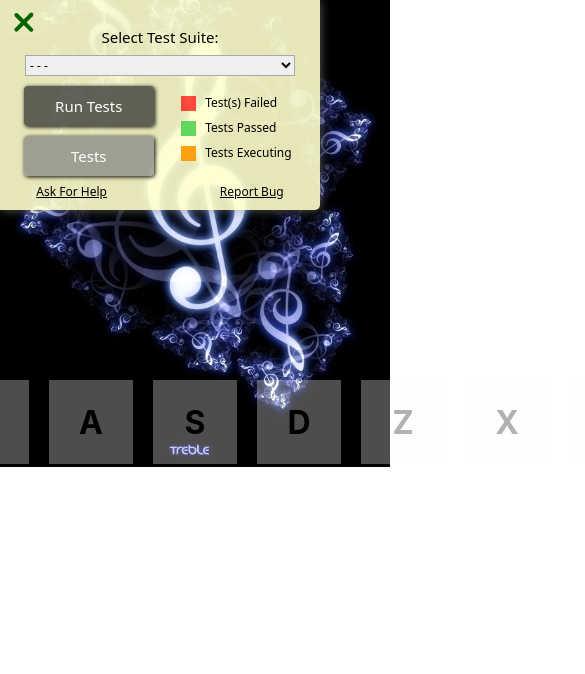
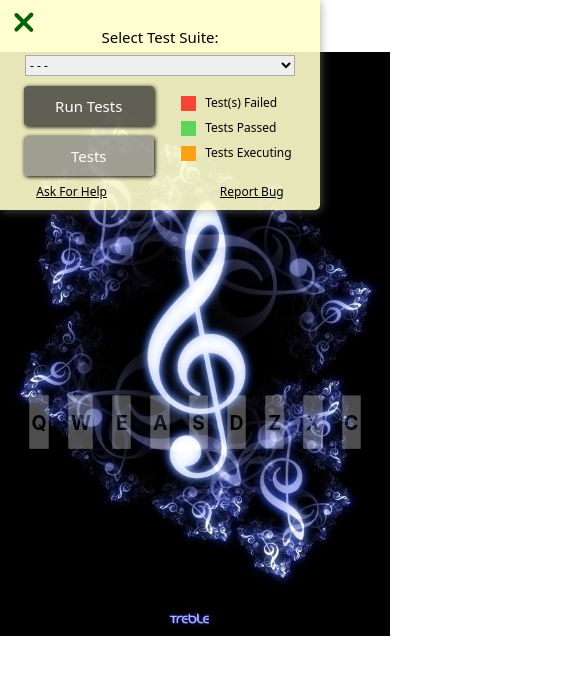
Before and after one commit to AshishS-1123/React-Drums, a React app: page / in a window 390 px wide. Shown: the top 674 px of the page, 585 px wide, since content can reach past the window. Built offline with nearby package versions, Linux system fonts and the light colour scheme.

Commit message:
Responsive design

```diff
--- a/src/index.css
+++ b/src/index.css
@@ -12,6 +12,7 @@ body {
   background-size: 100%;
   background-repeat: no-repeat;
   background-position: center 20%;
+  background-attachment: fixed;
 }
 
 code {
@@ -29,7 +30,7 @@ code {
 }
 
 .drum-pad {
-    width: 5em;
+    width: 9vw;
     height: 5em;
     margin: 10px;
 
@@ -43,3 +44,12 @@ code {
 .key-pressed {
     transform: scale(1.1);
 }
+
+#drum-machine {
+    width: 100vw;
+}
+
+#drum-machine > *{
+    width: 90vw;
+    font-size: 2.5vw;
+}
```
